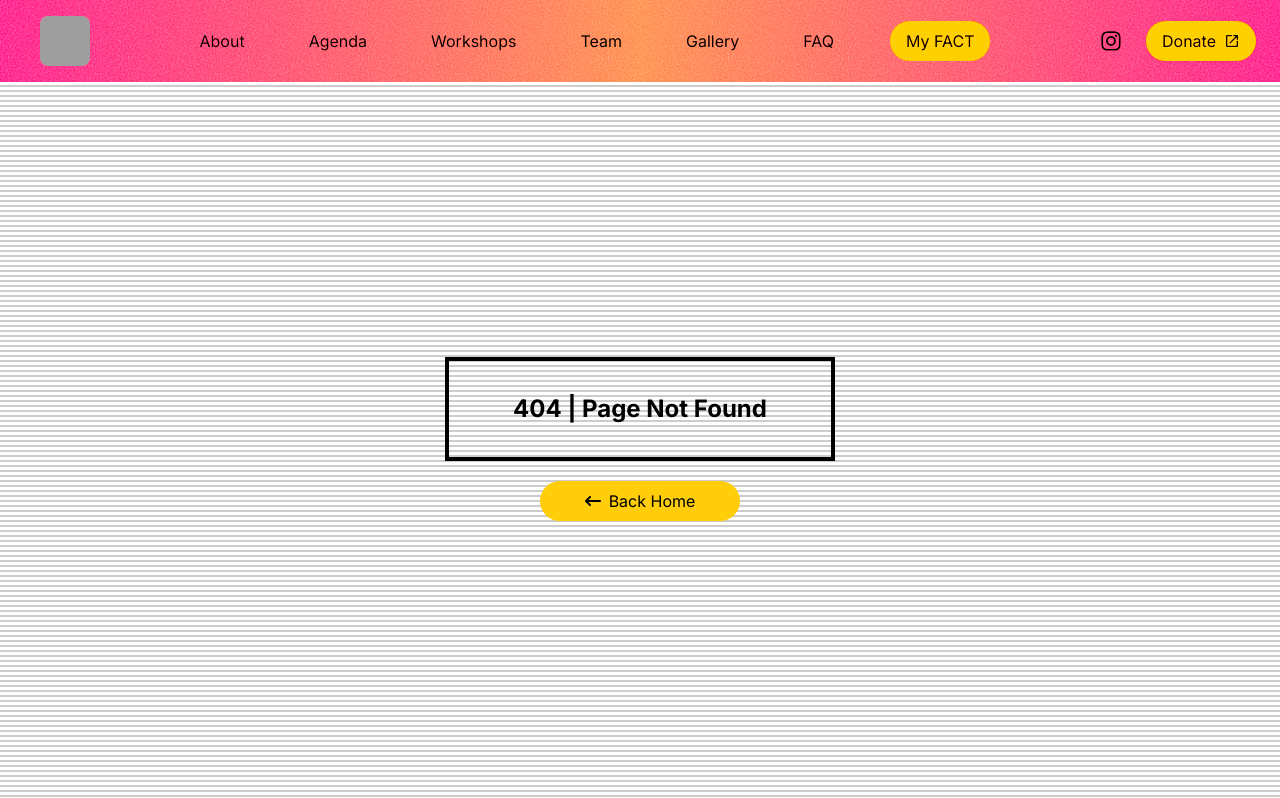
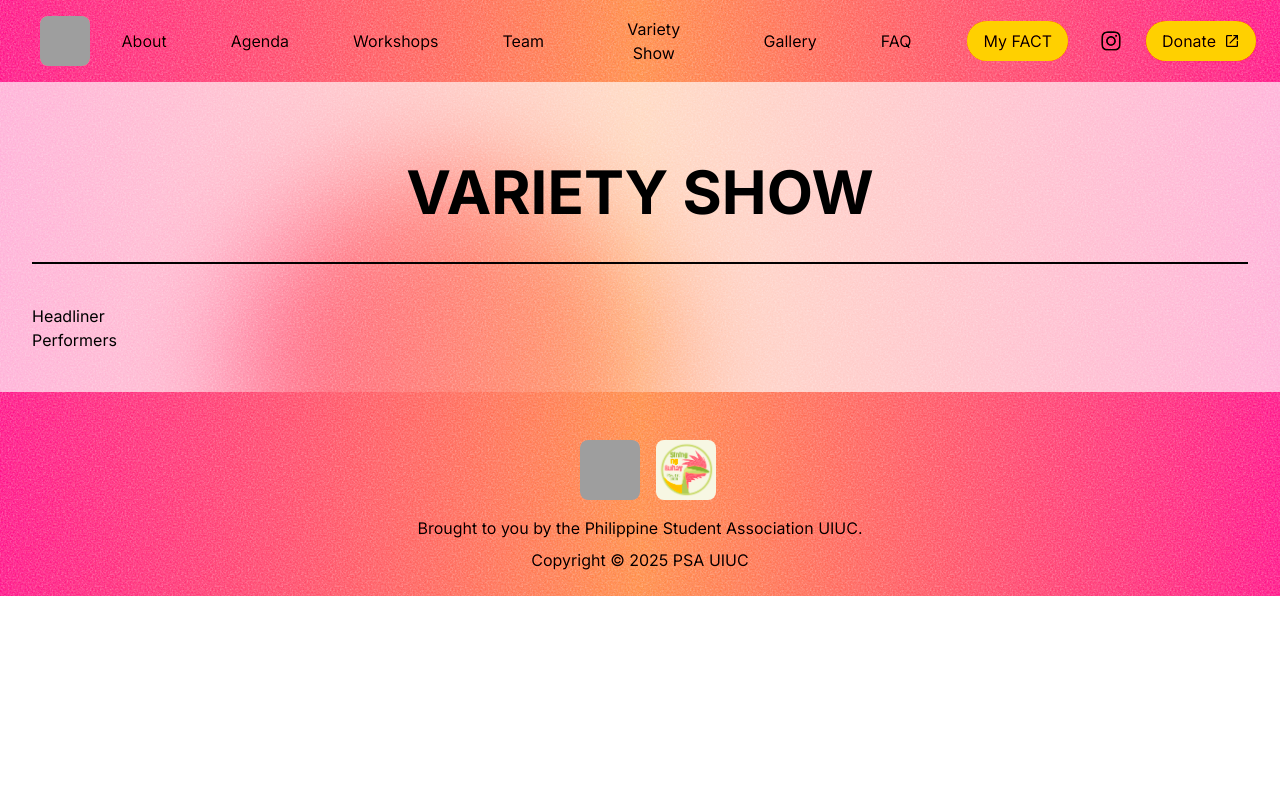
Before and after one commit to filipinx-americans-coming-together/fact-website-frontend, a Next.js app: page /vshow in a window 1280 px wide. Before the commit this address had no page. Shown: the top 798 px of the page. Built offline with nearby package versions, Linux system fonts and the light colour scheme; grey boxes are pictures that could not be loaded.

Commit message:
Generic Vshow Page

```diff
--- /dev/null
+++ b/src/app/vshow/page.tsx
@@ -0,0 +1,12 @@
+import PageContainer from "@/components/formatting/PageContainer";
+
+export default function VShowPage() {
+    return (
+        <PageContainer title="Variety Show" background="bg-gradient mask-(--background-image-blurry-3) mask-size-[1400px] mask-top">
+            <img/>
+            <h1>Headliner</h1>
+
+            <h2>Performers</h2>
+        </PageContainer>
+    );
+}
--- a/src/components/navigation/Navbar.tsx
+++ b/src/components/navigation/Navbar.tsx
@@ -22,6 +22,7 @@ const NAV_LINKS = [
 	{ text: "Agenda", path: "/agenda" },
     { text: "Workshops", path: "/workshops" },
     { text: "Team", path: "/team" },
+    { text: "Variety Show", path: "/vshow" },
     { text: "Gallery", path: "/gallery" },
     { text: "FAQ", path: "/faq" },
     { text: "My FACT", path: "/my-fact/login"}
```
